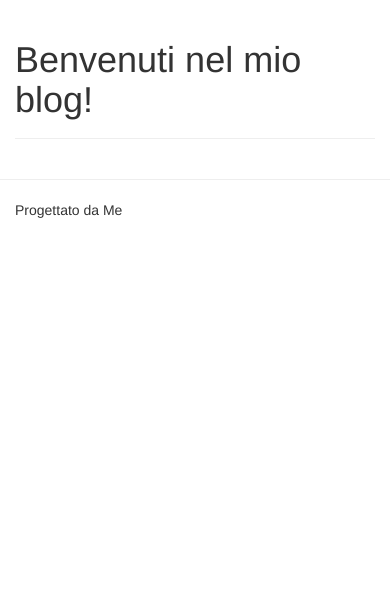
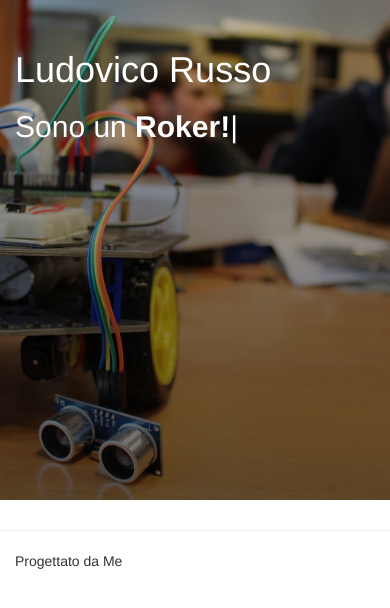
Before and after one commit to ludusrusso/ludoblog, a Flask app: template blog/main/templates/main/index.html in a window 390 px wide. Shown: the top 608 px of the page. Run offline with Flask 2, Linux system fonts and the light colour scheme; a user stored in the database is signed in; tables that the repository leaves empty hold one stand-in row (values such as "Sample post"); the template is opened without the code that fills it: most values are stand-ins (such as "Sample title", 1, 10 or a date in 2020); some libraries are stand-ins or nearby versions.

Commit message:
fine parte 7

```diff
--- a/blog/main/templates/main/index.html
+++ b/blog/main/templates/main/index.html
@@ -1,7 +1,42 @@
 {% extends "main/base.html" %}
-{% block page_content %}
-<div class="page-header">
-  <h1>Benvenuti nel mio blog!</h1>
+{% block content %}
+
+<div class="jumbotron cover">
+  <div class="container">
+    <div class="row">
+      <div class="col-md-12">
+        <h1>
+          Ludovico Russo
+        </h1>
+        <h2>
+          Sono un <strong class="jobs"></strong>
+        </h2>
+      </div>
+    </div>
+    </div>
 </div>
 
+<footer>
+  <hr>
+  <div class="container">
+    <div class="row">
+      <div class="col-lg-12">
+        Progettato da Me
+      </div>
+    </div>
+  </div>
+</footer>
+
 {% endblock %}
+
+{% block styles %}
+  {{ super() }}
+  <link rel="stylesheet" type="text/css" href="/static/css/index.css">
+{% endblock %}
+
+
+{% block scripts %}
+  {{ super() }}
+  <script src="/static/external/typed.min.js"></script>
+  <script src="/static/js/index.js"></script>
+{% endblock %}
--- /dev/null
+++ b/blog/static/css/index.css
@@ -0,0 +1,14 @@
+.navbar-default {
+  margin-bottom: 0px;
+}
+
+.cover {
+  width: 100%;
+  height: 500px;
+  background-image:linear-gradient(rgba(0, 0, 0, 0.2), rgba(0, 0, 0, 0.6)), url('/static/img/bg.jpg');
+  color: white;
+  background-repeat: no-repeat;
+  background-size:cover;
+  background-position:center;
+  position: relative;
+}
--- /dev/null
+++ b/blog/static/js/index.js
@@ -0,0 +1,6 @@
+document.addEventListener("DOMContentLoaded", function(){
+  Typed.new(".jobs", {
+    strings: ["Maker", "Robotico", "Roker!"],
+    typeSpeed: 0
+  });
+});
```
Also changed, not shown: requirements.txt (+23 -0 lines), blog/static/external/typed.min.js (added), blog/static/img/bg.jpg (added).
